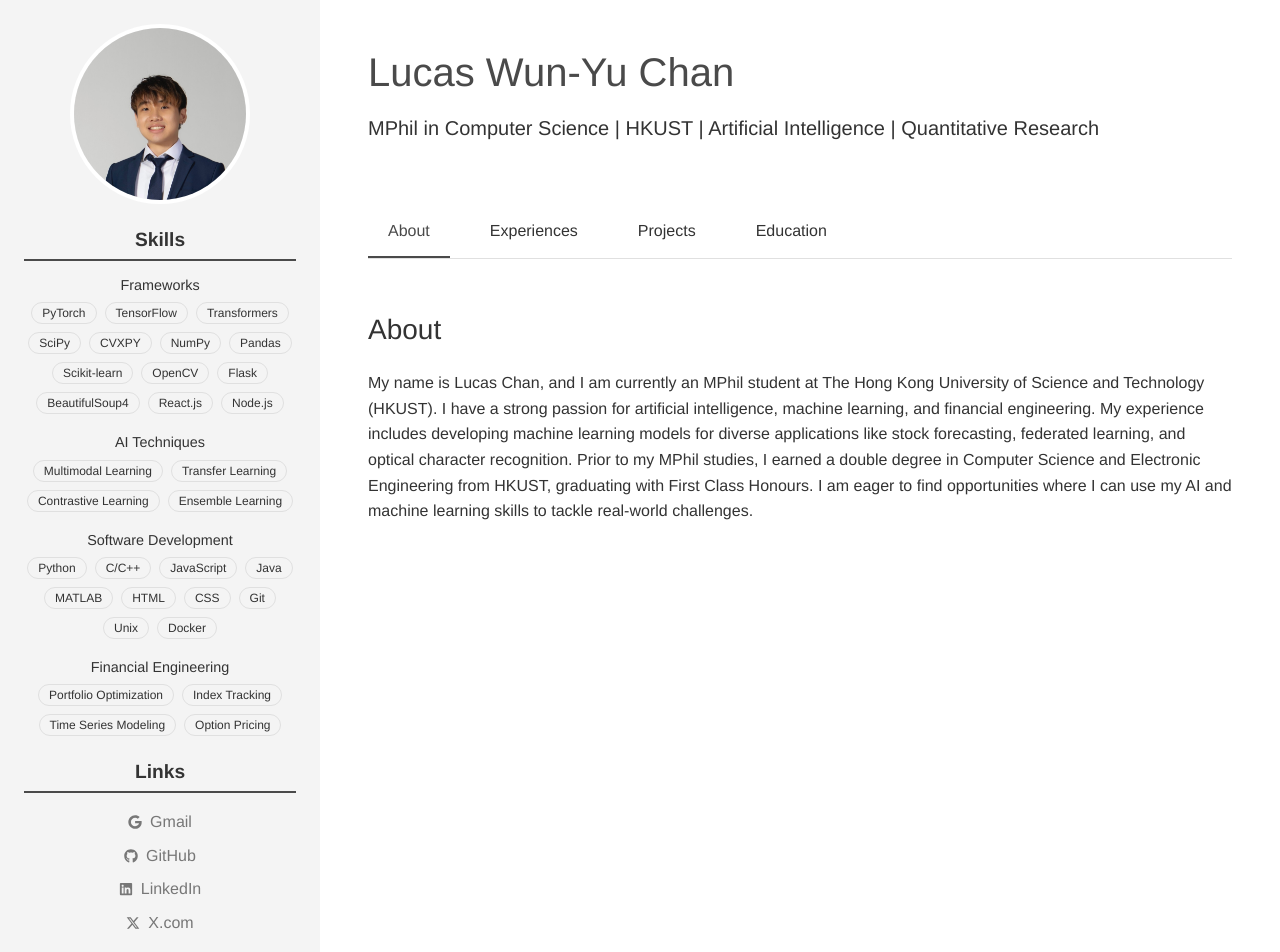
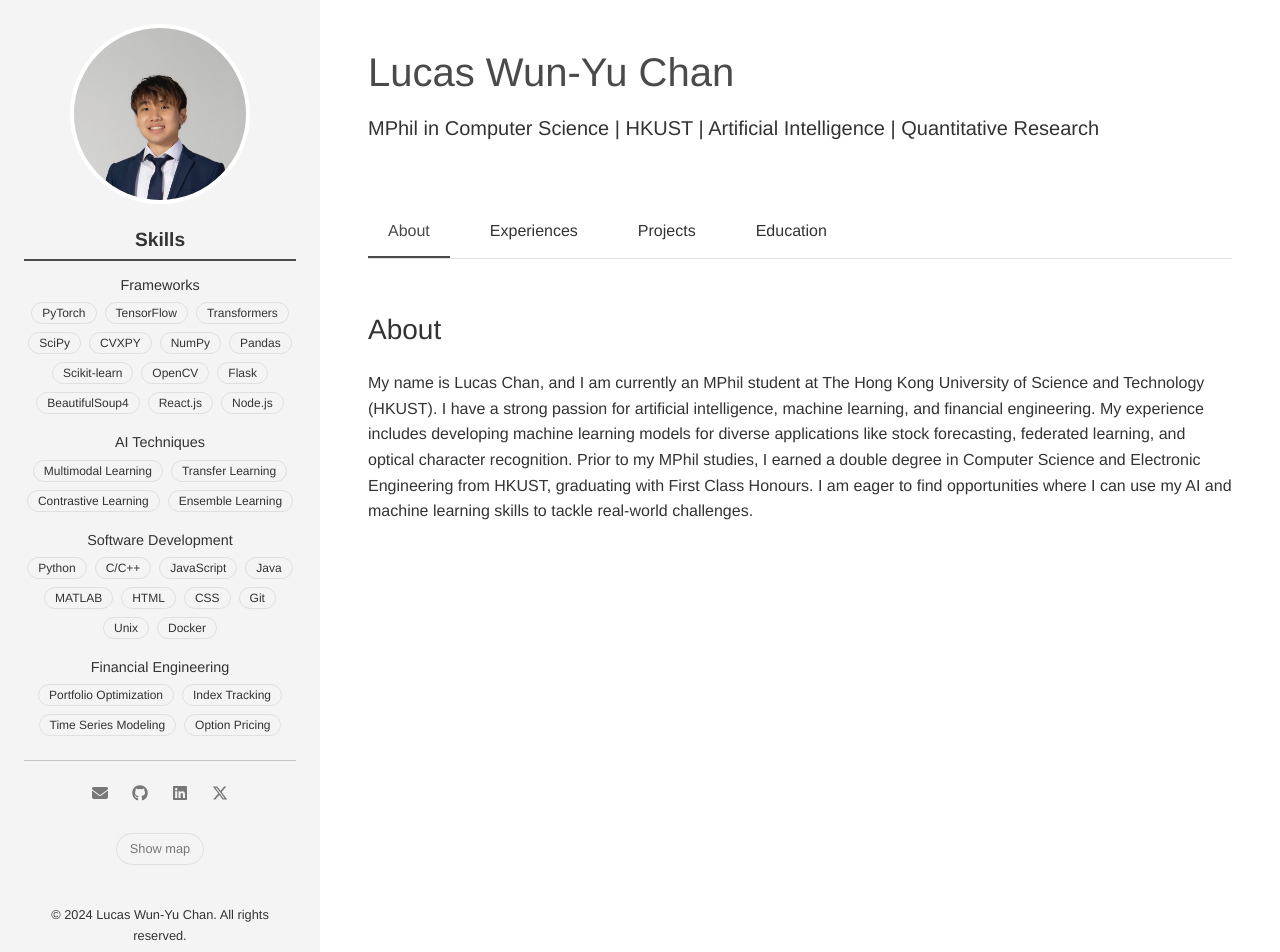
Before and after one commit to lucaswychan/lucaswychan.github.io, a React (Create React App) app: page / in a window 1280 px wide. Shown: the top 952 px of the page. Built offline with nearby package versions, Linux system fonts and the light colour scheme.

Commit message:
feat: remove the link name and put them on the same horizontal axis

```diff
--- a/src/App.css
+++ b/src/App.css
@@ -169,8 +169,15 @@ header p {
 
 .sidebar .links ul {
     display: flex;
-    flex-direction: column;
-    align-items: center;
+    flex-direction: row;
+    justify-content: center;
+    flex-wrap: nowrap;
+    gap: 8px;
+    margin-bottom: 20px;
+}
+
+.sidebar .links ul li {
+    flex: 0 0 auto;
 }
 
 .sidebar .links li {
@@ -322,6 +329,10 @@ footer {
         padding: 40px 20px;
     }
 
+    .sidebar .links ul {
+        gap: 10px;
+    }
+
     .main-content {
         padding: 40px 20px;
     }
--- a/src/components/DynamicIcon.js
+++ b/src/components/DynamicIcon.js
@@ -2,7 +2,7 @@ import * as Icons from "react-icons/fa6";
 import React from "react";
 
 const iconMapping = {
-    gmail: Icons.FaGoogle,
+    gmail: Icons.FaEnvelope,
     github: Icons.FaGithub,
     linkedin: Icons.FaLinkedin,
     "x.com": Icons.FaXTwitter,
@@ -17,7 +17,7 @@ const DynamicIcon = ({ name }) => {
         return null;
     }
 
-    return <IconComponent style={{ fontSize: "14px" }} />;
+    return <IconComponent />;
 };
 
 export default DynamicIcon;
--- a/src/components/Sidebar.js
+++ b/src/components/Sidebar.js
@@ -34,13 +34,16 @@ function Sidebar({ skills, links, photoUrl }) {
                     ))}
                 </div>
                 <div className="links">
-                    <h3 className="h5 mb-3">Links</h3>
-                    <ul className="list-unstyled text-center">
+                    <hr className="my-4" />
+                    <ul className="list-unstyled d-flex justify-content-center">
                         {links.map((link, index) => (
-                            <li key={index} className="mb-2">
-                                <a href={link.url} className="link-item">
+                            <li key={index} className="mx-2">
+                                <a
+                                    href={link.url}
+                                    className="link-item"
+                                    title={link.name}
+                                >
                                     <DynamicIcon name={link.name} />
-                                    {link.name}
                                 </a>
                             </li>
                         ))}
```
